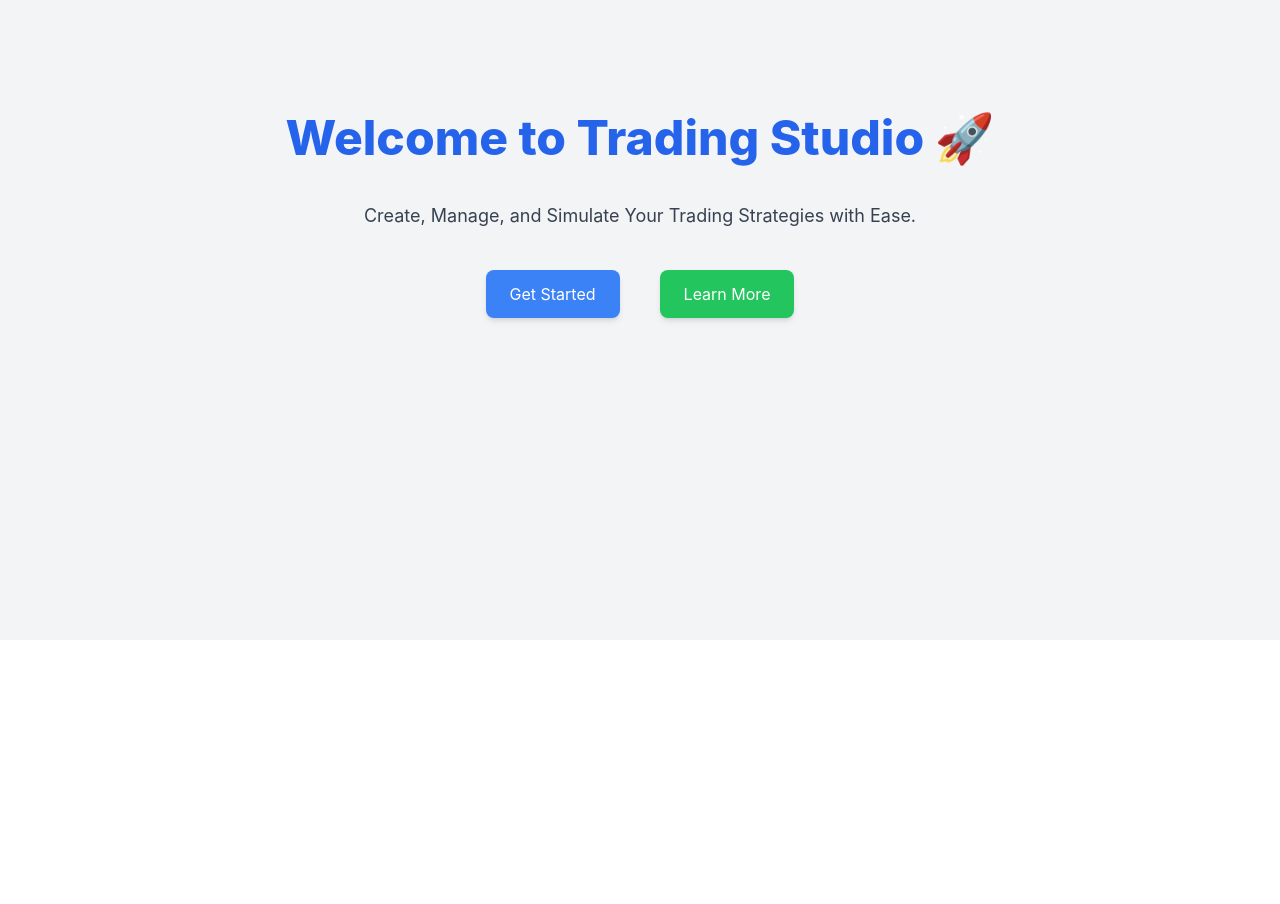
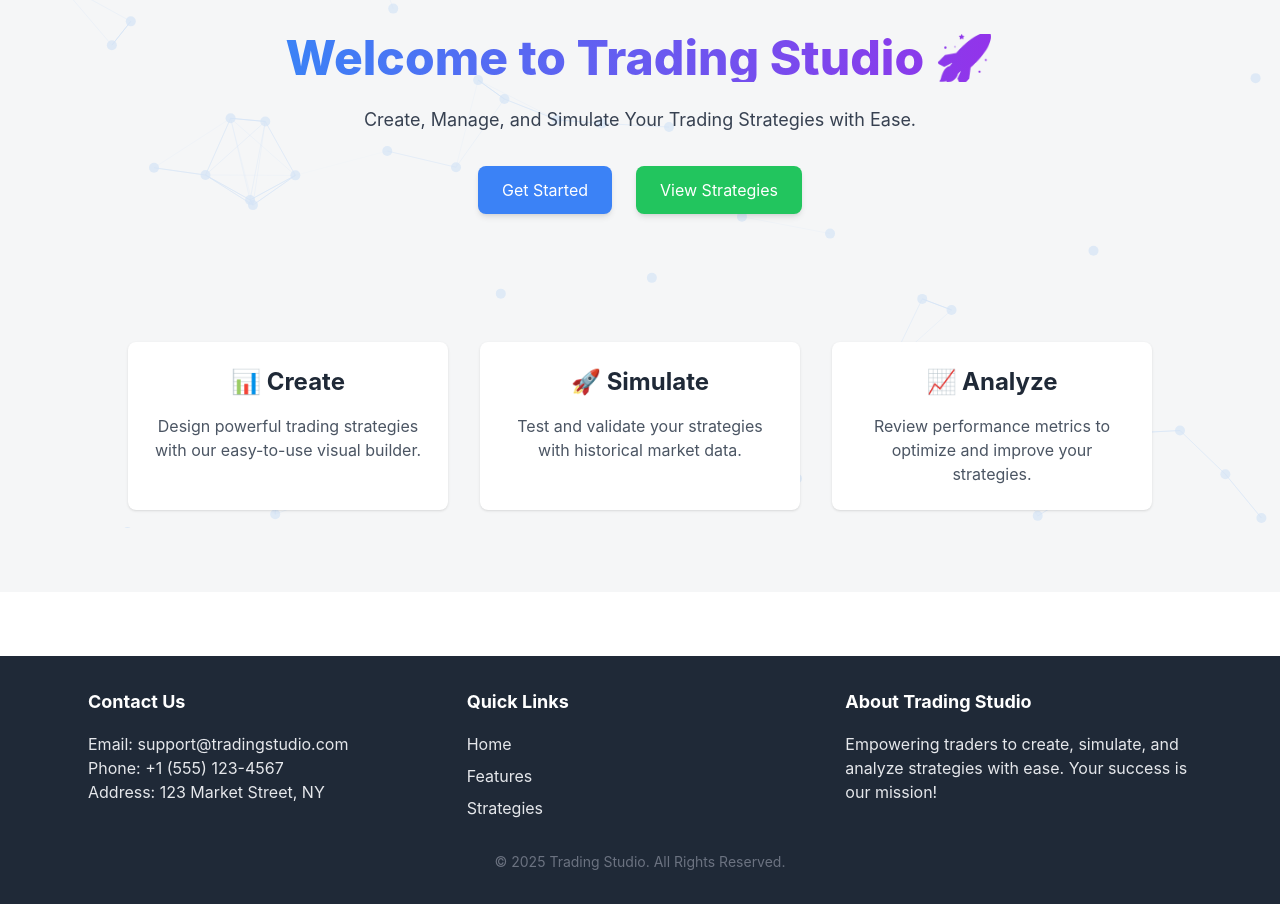
Before and after one commit to Akp132/trading-studio, a Next.js app: page / in a window 1280 px wide. Shown: the part 272-1176 px from the top of the page. Before the commit the page ends 912 px from the top, so only its background shows below. Built offline with nearby package versions, Linux system fonts and the light colour scheme.

Commit message:
final commit

```diff
--- /dev/null
+++ b/components/Footer.tsx
@@ -0,0 +1,37 @@
+export default function Footer() {
+    return (
+      <footer className="w-full bg-gray-800 text-gray-200 py-8 mt-16">
+        <div className="max-w-6xl mx-auto px-6 grid grid-cols-1 md:grid-cols-3 gap-8 text-center md:text-left">
+          {/* Contact Info */}
+          <div>
+            <h3 className="text-lg font-bold mb-4 text-white">Contact Us</h3>
+            <p>Email: support@tradingstudio.com</p>
+            <p>Phone: +1 (555) 123-4567</p>
+            <p>Address: 123 Market Street, NY</p>
+          </div>
+
+          {/* Quick Links */}
+          <div>
+            <h3 className="text-lg font-bold mb-4 text-white">Quick Links</h3>
+            <ul className="space-y-2">
+              <li><a href="#hero" className="hover:text-blue-400 transition">Home</a></li>
+              <li><a href="#features" className="hover:text-blue-400 transition">Features</a></li>
+              <li><a href="/strategies" className="hover:text-blue-400 transition">Strategies</a></li>
+            </ul>
+          </div>
+
+          {/* About */}
+          <div>
+            <h3 className="text-lg font-bold mb-4 text-white">About Trading Studio</h3>
+            <p>
+              Empowering traders to create, simulate, and analyze strategies with ease. Your success is our mission!
+            </p>
+          </div>
+        </div>
+
+        <div className="text-center text-gray-500 text-sm mt-8">
+          &copy; {new Date().getFullYear()} Trading Studio. All Rights Reserved.
+        </div>
+      </footer>
+    );
+  }
--- a/components/StrategyForm/StrategyForm.tsx
+++ b/components/StrategyForm/StrategyForm.tsx
@@ -1,10 +1,12 @@
 import { useEffect, useState } from "react";
+import { useRouter } from "next/router";
 import ScannerStep from "./ScannerStep";
 import RuleBuilder from "./RuleBuilder";
 import { v4 as uuidv4 } from "uuid";
 
 export default function StrategyForm() {
   const [step, setStep] = useState<number>(1);
+  const router = useRouter();
 
   const [strategyId, setStrategyId] = useState<string | null>(null);
   const [strategyName, setStrategyName] = useState<string>("");
@@ -14,7 +16,6 @@ export default function StrategyForm() {
   const [buyRules, setBuyRules] = useState<any>(null);
   const [sellRules, setSellRules] = useState<any>(null);
 
-  // Load/Edit functionality on component mount
   useEffect(() => {
     const selectedId = localStorage.getItem("selectedStrategyId");
     if (!selectedId) return;
@@ -32,7 +33,6 @@ export default function StrategyForm() {
       setSellRules(selectedStrategy.sellRules);
     }
 
-    // Clear the selected ID after loading
     localStorage.removeItem("selectedStrategyId");
   }, []);
 
@@ -49,6 +49,20 @@ export default function StrategyForm() {
     sellRules,
   };
 
+  const isStepValid = () => {
+    if (step === 1) {
+      return (
+        strategyName.trim() !== "" &&
+        exchange.trim() !== "" &&
+        instrumentType.trim() !== "" &&
+        scannerRules &&
+        scannerRules.children &&
+        scannerRules.children.length > 0
+      );
+    }
+    return true;
+  };
+
   const saveToLocalStorage = () => {
     const existing = JSON.parse(localStorage.getItem("strategies") || "[]");
     const updatedStrategies = strategyId
@@ -57,6 +71,7 @@ export default function StrategyForm() {
 
     localStorage.setItem("strategies", JSON.stringify(updatedStrategies));
     alert("Strategy saved successfully!");
+    router.push("/strategies");
   };
 
   const handleExport = () => {
@@ -73,7 +88,7 @@ export default function StrategyForm() {
     <div className="w-full max-w-3xl bg-white p-8 rounded-lg shadow-md mx-auto mt-8">
       <h2 className="text-3xl font-bold text-gray-800 mb-6 text-center">Strategy Creation Wizard</h2>
 
-      {/* Stepper Indicators */}
+      {/* Stepper */}
       <div className="flex justify-between mb-8">
         {["Scanner", "Buy", "Sell", "Review"].map((label, index) => (
           <div
@@ -85,10 +100,9 @@ export default function StrategyForm() {
         ))}
       </div>
 
-      {/* Step Content */}
+      {/* Step 1: Scanner */}
       {step === 1 && (
         <>
-          {/* Strategy Name */}
           <div className="mb-6">
             <label className="block text-gray-700 font-medium mb-2">Strategy Name</label>
             <input
@@ -107,9 +121,16 @@ export default function StrategyForm() {
             setInstrumentType={setInstrumentType}
             onTreeChange={setScannerRules}
           />
+
+          {!isStepValid() && (
+            <p className="text-sm text-red-500 mt-4">
+              Please fill in all fields and add at least one rule to continue.
+            </p>
+          )}
         </>
       )}
 
+      {/* Step 2: Buy Rules */}
       {step === 2 && (
         <div>
           <h3 className="text-xl font-semibold text-gray-800 mb-4">Buy Conditions 📈</h3>
@@ -117,6 +138,7 @@ export default function StrategyForm() {
         </div>
       )}
 
+      {/* Step 3: Sell Rules */}
       {step === 3 && (
         <div>
           <h3 className="text-xl font-semibold text-gray-800 mb-4">Sell Conditions 📉</h3>
@@ -124,6 +146,7 @@ export default function StrategyForm() {
         </div>
       )}
 
+      {/* Step 4: Review */}
       {step === 4 && (
         <div>
           <h3 className="text-xl font-semibold text-gray-800 mb-4">Strategy Review 📋</h3>
@@ -148,7 +171,7 @@ export default function StrategyForm() {
         </div>
       )}
 
-      {/* Navigation Buttons */}
+      {/* Step Controls */}
       <div className="flex justify-between mt-8">
         {step > 1 && (
           <button
@@ -161,7 +184,12 @@ export default function StrategyForm() {
         {step < 4 && (
           <button
             onClick={nextStep}
-            className="ml-auto px-6 py-3 bg-blue-500 text-white rounded-lg hover:bg-blue-700 transition-colors shadow-md"
+            disabled={!isStepValid()}
+            className={`ml-auto px-6 py-3 rounded-lg transition-colors shadow-md ${
+              isStepValid()
+                ? "bg-blue-500 text-white hover:bg-blue-700"
+                : "bg-gray-300 text-gray-500 cursor-not-allowed"
+            }`}
           >
             Next ➡
           </button>
--- a/package.json
+++ b/package.json
@@ -9,9 +9,13 @@
     "lint": "next lint"
   },
   "dependencies": {
+    "framer-motion": "^12.12.1",
     "next": "14.1.0",
     "react": "^18",
     "react-dom": "^18",
+    "react-tsparticles": "^2.9.3",
+    "tsparticles": "^2.9.3",
+    "tsparticles-engine": "^2.12.0",
     "uuid": "^11.1.0"
   },
   "devDependencies": {
--- a/pages/_app.tsx
+++ b/pages/_app.tsx
@@ -1,14 +1,28 @@
 import "@/styles/globals.css";
 import type { AppProps } from "next/app";
-import Navbar from "@/components/Navbar";
+import { AnimatePresence, motion } from "framer-motion";
+import { useRouter } from "next/router";
+import Navbar from "@/components/Navbar"; // Optional: if you use the shared navbar
+import Footer from "@/components/Footer"; // Optional: shared footer
 
 export default function App({ Component, pageProps }: AppProps) {
+  const router = useRouter();
+
   return (
     <>
       <Navbar />
-      <main className="min-h-screen bg-gray-100 p-6">
-        <Component {...pageProps} />
-      </main>
+      <AnimatePresence mode="wait">
+        <motion.div
+          key={router.pathname}
+          initial={{ opacity: 0, y: 10 }}
+          animate={{ opacity: 1, y: 0 }}
+          exit={{ opacity: 0, y: -10 }}
+          transition={{ duration: 0.4 }}
+        >
+          <Component {...pageProps} />
+        </motion.div>
+      </AnimatePresence>
+
     </>
   );
 }
--- a/pages/index.tsx
+++ b/pages/index.tsx
@@ -1,31 +1,163 @@
 import Head from "next/head";
+import Link from "next/link";
+import { motion } from "framer-motion";
+import Particles from "react-tsparticles";
+import { loadFull } from "tsparticles";
+import type { Engine } from "tsparticles-engine";
+
+// Navbar Component
+function Navbar() {
+  return (
+    <nav className="fixed top-0 left-0 w-full bg-white/70 backdrop-blur-md shadow-md z-50">
+      <div className="max-w-6xl mx-auto px-6 py-4 flex justify-between items-center">
+        <h1 className="text-2xl font-bold text-blue-600">Trading Studio</h1>
+        <div className="flex gap-6">
+          <a href="#hero" className="text-gray-700 hover:text-blue-500 font-medium transition">Home</a>
+          <a href="#features" className="text-gray-700 hover:text-blue-500 font-medium transition">Features</a>
+          <Link href="/strategies" className="text-gray-700 hover:text-blue-500 font-medium transition">
+            Strategies
+          </Link>
+        </div>
+      </div>
+    </nav>
+  );
+}
+
+// Footer Component
+function Footer() {
+  return (
+    <footer className="w-full bg-gray-800 text-gray-200 py-8 mt-16">
+      <div className="max-w-6xl mx-auto px-6 grid grid-cols-1 md:grid-cols-3 gap-8 text-center md:text-left">
+        {/* Contact Info */}
+        <div>
+          <h3 className="text-lg font-bold mb-4 text-white">Contact Us</h3>
+          <p>Email: support@tradingstudio.com</p>
+          <p>Phone: +1 (555) 123-4567</p>
+          <p>Address: 123 Market Street, NY</p>
+        </div>
+
+        {/* Quick Links */}
+        <div>
+          <h3 className="text-lg font-bold mb-4 text-white">Quick Links</h3>
+          <ul className="space-y-2">
+            <li><a href="#hero" className="hover:text-blue-400 transition">Home</a></li>
+            <li><a href="#features" className="hover:text-blue-400 transition">Features</a></li>
+            <li><a href="/strategies" className="hover:text-blue-400 transition">Strategies</a></li>
+          </ul>
+        </div>
+
+        {/* About */}
+        <div>
+          <h3 className="text-lg font-bold mb-4 text-white">About Trading Studio</h3>
+          <p>Empowering traders to create, simulate, and analyze strategies with ease. Your success is our mission!</p>
+        </div>
+      </div>
+
+      <div className="text-center text-gray-500 text-sm mt-8">
+        &copy; {new Date().getFullYear()} Trading Studio. All Rights Reserved.
+      </div>
+    </footer>
+  );
+}
 
 export default function Home() {
+  const particlesInit = async (engine: Engine) => {
+    await loadFull(engine);
+  };
+
   return (
     <>
       <Head>
         <title>Trading Studio</title>
-        <meta name="description" content="Trading Studio Home" />
-        <meta name="viewport" content="width=device-width, initial-scale=1" />
-        <link rel="icon" href="/favicon.ico" />
       </Head>
 
-      <main className="flex flex-col items-center justify-center h-screen bg-gray-100 p-8 gap-10">
-        <h1 className="text-5xl font-extrabold text-blue-600">
-          Welcome to Trading Studio 🚀
-        </h1>
-        <p className="text-gray-700 text-lg max-w-xl text-center">
-          Create, Manage, and Simulate Your Trading Strategies with Ease.
-        </p>
-        <div className="flex gap-10">
-          <button className="px-6 py-3 bg-blue-500 text-white rounded-lg hover:bg-blue-700 transition-colors shadow-md">
-            Get Started
-          </button>
-          <button className="px-6 py-3 bg-green-500 text-white rounded-lg hover:bg-green-700 transition-colors shadow-md">
-            Learn More
-          </button>
-        </div>
+      <Navbar />
+
+      {/* Particle Background */}
+      <Particles
+        id="tsparticles"
+        init={particlesInit}
+        options={{
+          fullScreen: { enable: true, zIndex: 0 },
+          particles: {
+            number: { value: 70 },
+            size: { value: 5 },
+            color: { value: "#60a5fa" },
+            links: { enable: true, color: "#60a5fa" },
+            move: { enable: true, speed: 1 },
+            opacity: { value: 0.7 },
+          },
+        }}
+      />
+
+      <main className="relative z-10 flex flex-col items-center justify-center min-h-screen bg-gray-100/80 p-8">
+        {/* Hero Section */}
+        <motion.section
+          id="hero"
+          className="text-center my-16 pt-24"
+          initial={{ opacity: 0, y: -50 }}
+          animate={{ opacity: 1, y: 0 }}
+          transition={{ duration: 0.8 }}
+        >
+          <motion.h1
+            className="text-5xl font-extrabold text-transparent bg-clip-text bg-gradient-to-r from-blue-500 to-purple-600 mb-6"
+            initial={{ scale: 0.8 }}
+            animate={{ scale: 1 }}
+            transition={{ duration: 0.8 }}
+          >
+            Welcome to Trading Studio 🚀
+          </motion.h1>
+          <p className="text-gray-700 text-lg mb-8">
+            Create, Manage, and Simulate Your Trading Strategies with Ease.
+          </p>
+          <motion.div
+            className="flex gap-6 justify-center"
+            initial={{ opacity: 0 }}
+            animate={{ opacity: 1 }}
+            transition={{ delay: 0.5, duration: 0.8 }}
+          >
+            <Link href="/strategies/create" className="px-6 py-3 bg-blue-500 text-white rounded-lg hover:bg-blue-700 transition shadow-md">
+              Get Started
+            </Link>
+            <Link href="/strategies" className="px-6 py-3 bg-green-500 text-white rounded-lg hover:bg-green-700 transition shadow-md">
+              View Strategies
+            </Link>
+          </motion.div>
+        </motion.section>
+
+        {/* Features Section */}
+        <motion.section
+          id="features"
+          className="w-full max-w-5xl grid grid-cols-1 md:grid-cols-3 gap-8 mt-16"
+          initial="hidden"
+          animate="visible"
+          variants={{
+            hidden: {},
+            visible: { transition: { staggerChildren: 0.2 } },
+          }}
+        >
+          {[
+            { icon: "📊", title: "Create", desc: "Design powerful trading strategies with our easy-to-use visual builder." },
+            { icon: "🚀", title: "Simulate", desc: "Test and validate your strategies with historical market data." },
+            { icon: "📈", title: "Analyze", desc: "Review performance metrics to optimize and improve your strategies." },
+          ].map((feature, idx) => (
+            <motion.div
+              key={idx}
+              className="bg-white p-6 rounded-lg shadow hover:scale-105 transition-transform cursor-pointer"
+              initial={{ opacity: 0, y: 30 }}
+              animate={{ opacity: 1, y: 0 }}
+              transition={{ duration: 0.6 }}
+            >
+              <h3 className="text-2xl font-bold text-gray-800 mb-4 text-center">
+                {feature.icon} {feature.title}
+              </h3>
+              <p className="text-gray-600 text-center">{feature.desc}</p>
+            </motion.div>
+          ))}
+        </motion.section>
       </main>
+
+      <Footer />
     </>
   );
 }
--- a/styles/globals.css
+++ b/styles/globals.css
@@ -6,3 +6,6 @@
 body {
   font-family: 'Inter', sans-serif;
 }
+html {
+  scroll-behavior: smooth;
+}
```
Also changed, not shown: pages/strategies/create.tsx (+40 -6 lines), pages/strategies/index.tsx (+46 -25 lines), 1 other file (tests, documents, lock files or other folders).
